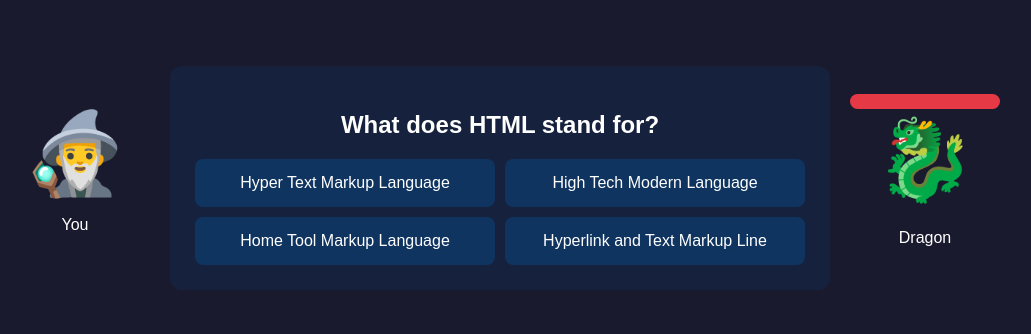
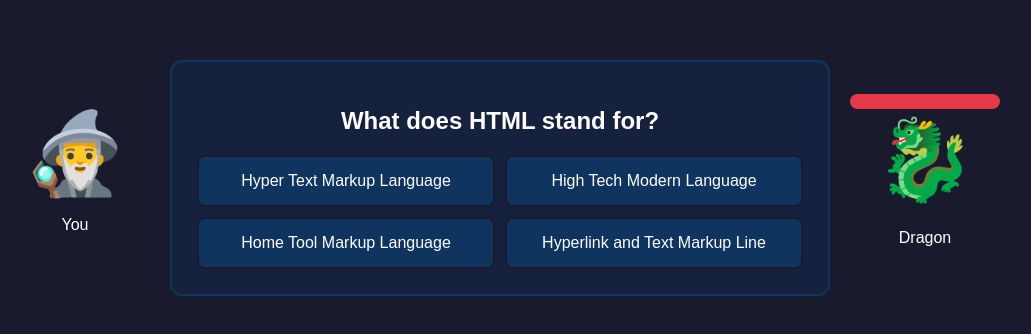
Before and after one commit to OscarHenter/WizardGame, a plain HTML site: page index.html in a window 1280 px wide. Shown: the part 222-556 px from the top of the page, without its empty margins (140-1171 px from the left). Drawn offline with Linux system fonts and the light colour scheme.

Commit message:
small what

```diff
--- a/style.css
+++ b/style.css
@@ -56,6 +56,7 @@ body {
   padding: 25px;
   border-radius: 12px;
   text-align: center;
+  border: 2px solid #0f3460;
 }
 
 .answers-grid {
@@ -72,13 +73,13 @@ button {
   border-radius: 8px;
   background: #0f3460;
   color: white;
-  cursor: pointer;
+  border: 2px solid #1a1a2e;
 }
-
+//*
 button:hover {
   background: #1f4068;
 }
-
+*//
 
 .attack {
   transform: translateX(60px) scale(1.2);
```
